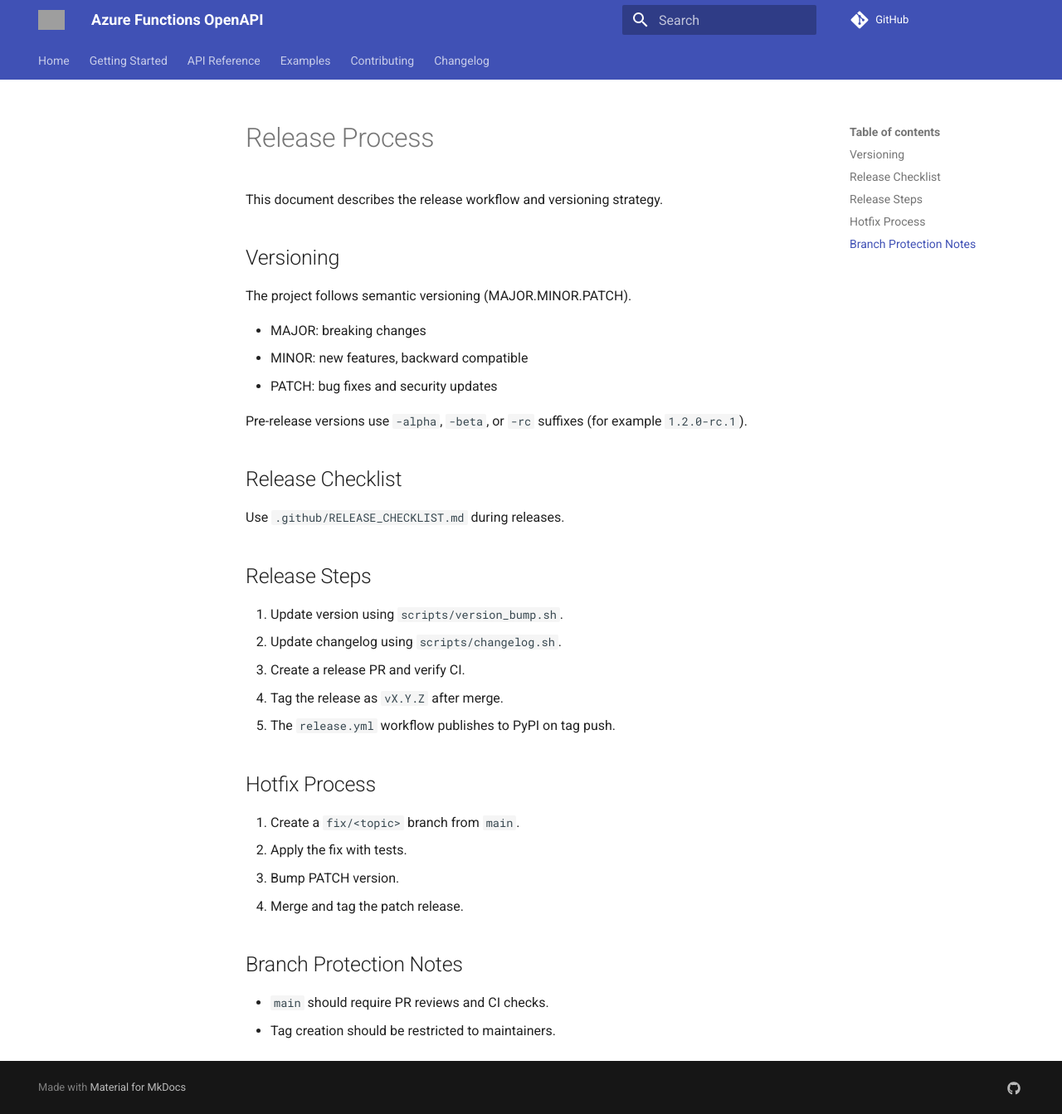
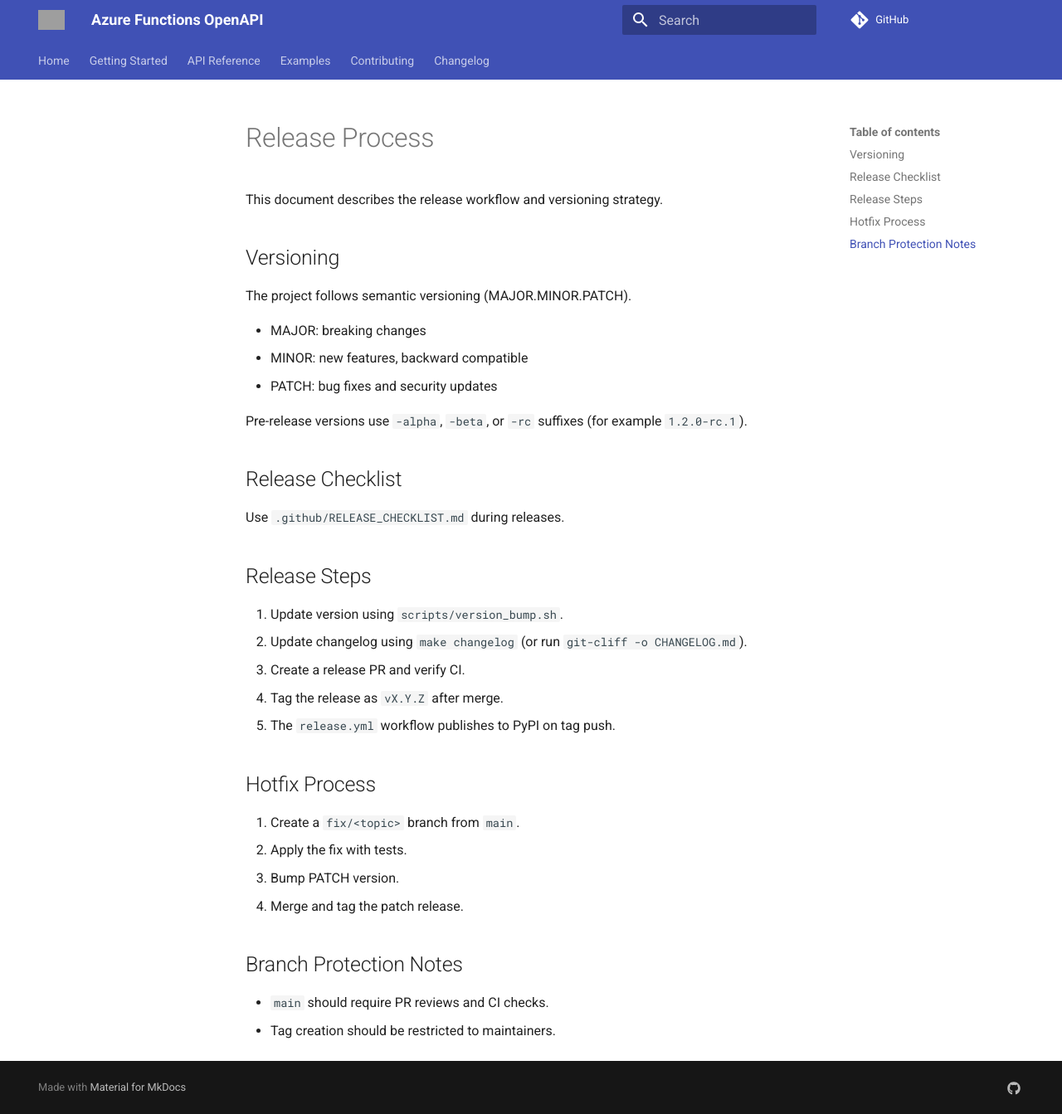
Before and after one commit to yeongseon/azure-functions-openapi, an MkDocs documentation site: the page built from docs/release-process.md, in a window 1280 px wide and 1343 px high. Shown: the whole window at 83% size. Built offline with MkDocs 1.6.1 and Material for MkDocs 9.7.7, drawn with Linux system fonts in a browser that asks for light colours; comment, search, counter and statistics services are not loaded; grey boxes are pictures that could not be loaded.

Commit message:
chore: clarify release tooling references

```diff
--- a/docs/release-process.md
+++ b/docs/release-process.md
@@ -19,7 +19,7 @@
 ## Release Steps
 
 1. Update version using `scripts/version_bump.sh`.
-2. Update changelog using `scripts/changelog.sh`.
+2. Update changelog using `make changelog` (or run `git-cliff -o CHANGELOG.md`).
 3. Create a release PR and verify CI.
 4. Tag the release as `vX.Y.Z` after merge.
 5. The `release.yml` workflow publishes to PyPI on tag push.
```
Also changed, not shown: .github/RELEASE_CHECKLIST.md, 1 other file.
